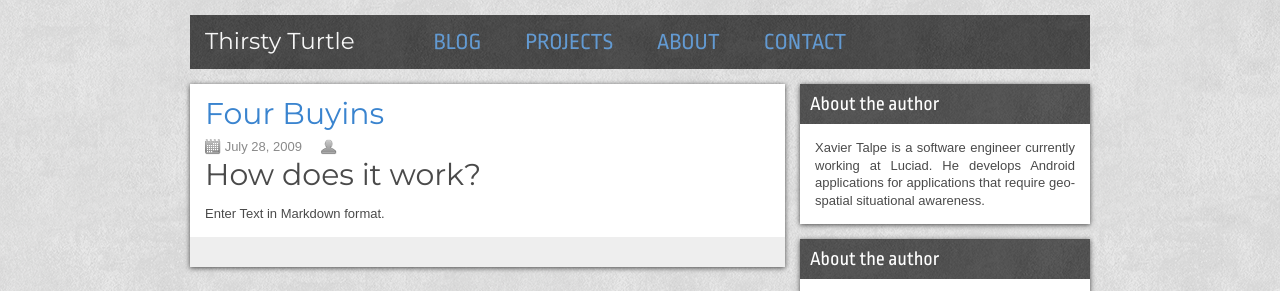
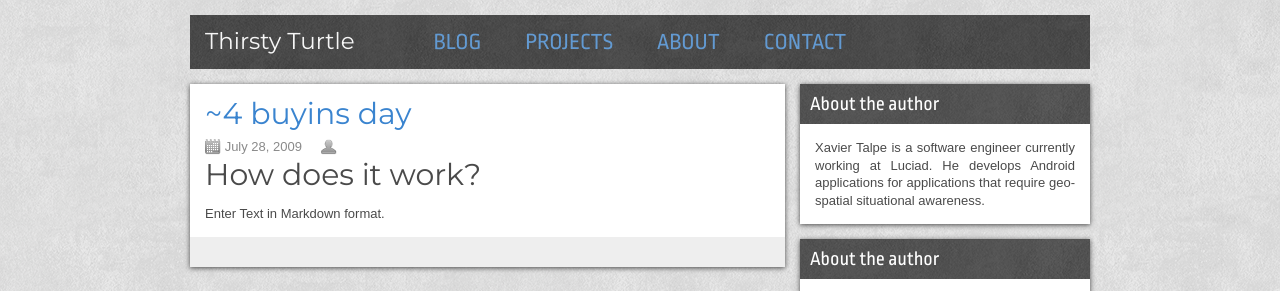
Before and after one commit to XavierTalpe/site-thirsty-turtle, a Jekyll site: the page built from _posts/2009-07-28-four-buyins.md, in a window 1280 px wide. Shown: the top 291 px of the page. Built offline with Jekyll 4.4.1, drawn with Linux system fonts in a browser that asks for light colours; comment, search, counter and statistics services are not loaded.

Commit message:
Updated _posts/2009-07-28-four-buyins.md

```diff
--- a/_posts/2009-07-28-four-buyins.md
+++ b/_posts/2009-07-28-four-buyins.md
@@ -1,5 +1,6 @@
 ---
 layout: post
+title: '~4 buyins day'
 published: true
 ---
 
```
